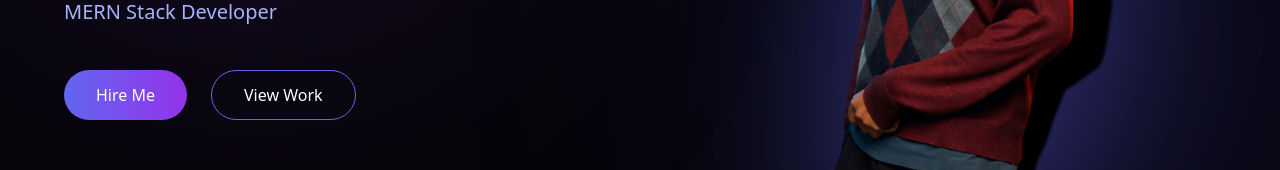
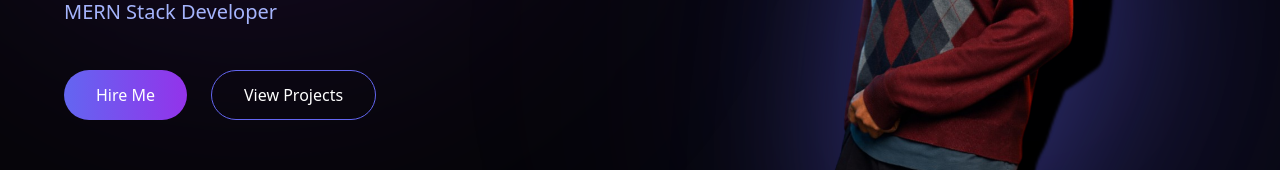
Before and after one commit to Moges741/my-new-portfolio, a Nuxt app in the folder portfolioNaa/: page / in a window 1280 px wide. Shown: the part 495-665 px from the top of the page. Built offline with nearby package versions, Linux system fonts and the light colour scheme.

Commit message:
connect the links

```diff
--- a/portfolioNaa/app/components/HeroSection.vue
+++ b/portfolioNaa/app/components/HeroSection.vue
@@ -45,11 +45,11 @@ onMounted(() => {
         <div class="flex gap-6 mt-10">
 
           <button class="px-8 py-3 rounded-full bg-gradient-to-r from-indigo-500 to-purple-600 hover:scale-105 transition">
-            Hire Me
+            <NuxtLink to="/contact">Hire Me</NuxtLink>
           </button>
 
           <button class="px-8 py-3 rounded-full border border-indigo-500 hover:bg-indigo-500/20 transition">
-            View Work
+            <NuxtLink to="/projects">View Projects</NuxtLink>
           </button>
 
         </div>
```
